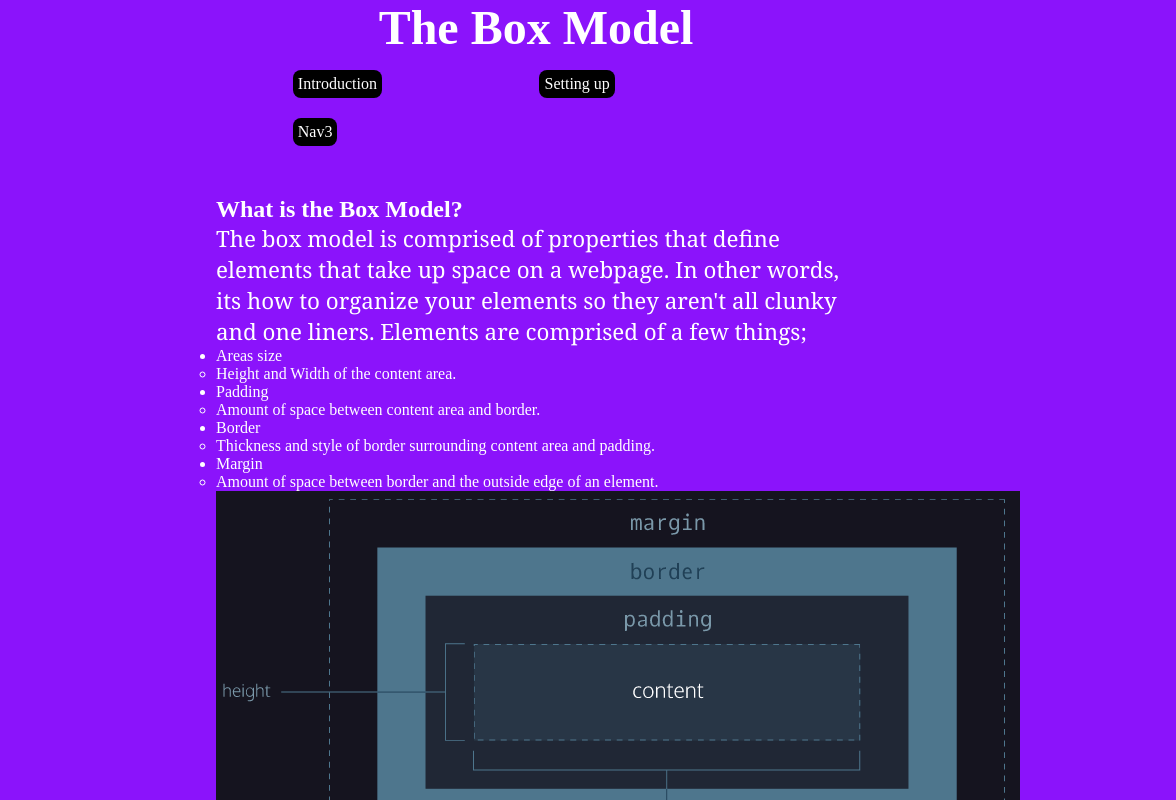
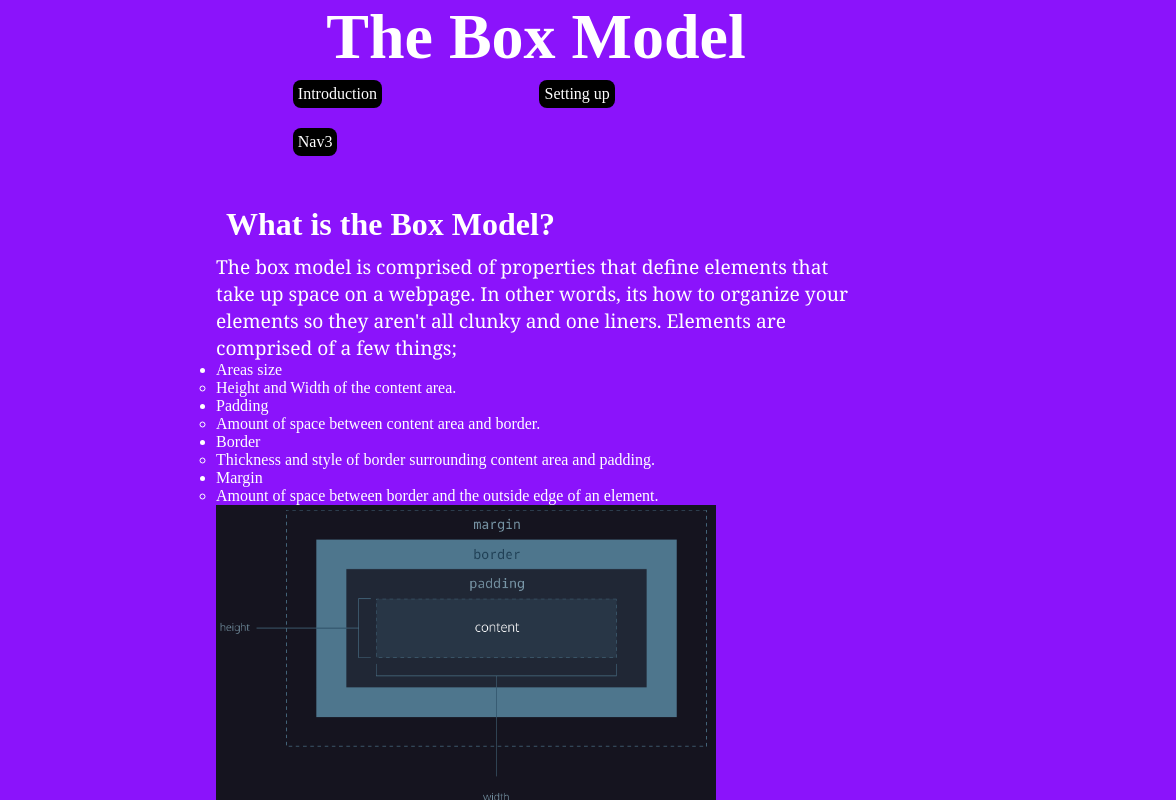
Before and after one commit to KodingKat/CSSCheatSheet.github.io, a plain HTML site: page index.html in a window 1280 px wide. Shown: the top 800 px of the page, 104-1280 px from the left. Drawn offline with Linux system fonts and the light colour scheme.

Commit message:
Added styling for the header, navigation and introduction paragraph

```diff
--- a/index.html
+++ b/index.html
@@ -50,7 +50,7 @@
                     </ul>
                 </li>
             </ul>
-            <img src="./resources/images/illustrations/boxModel.png">
+            <img id="boxmodel" src="./resources/images/illustrations/boxModel.png">
             <img src="./resources/images/Logo.jpg">
             <p>More explanation of Topic Sentence 1.</p>
             <ul>
--- a/resources/css/index.css
+++ b/resources/css/index.css
@@ -18,7 +18,7 @@ header h1 {
     position: fixed;
     width: 100%;
     top: 0px;
-    font-size: 3em;
+    font-size: 4em;
     z-index: 1;
     margin: 0 auto;
     text-align: center;
@@ -29,12 +29,12 @@ header h1 {
     margin-left: auto;
     margin-right: auto;
     position: relative;
-
+    background-color: black;
 }
 
 .navigation li {
     position: relative;
-    top: 60px;
+    top: 70px;
     display: inline-block;
     text-align: center;
     background-color: black;
@@ -54,11 +54,18 @@ header h1 {
 }
 
 h2 {
-    font-size: 1.5em;
+    font-size: 2em;
     font-weight: 650;
+    padding: 10px 10px;
 }
 
 p {
     font-family: Georgia, 'Times New Roman', Times, serif;
-    font-size: 1.4em;
+    font-size: 1.2em;
+    padding: 0 ;
 }
+
+#boxmodel {
+    height: 300px;
+    width: 500px;
+}
```
